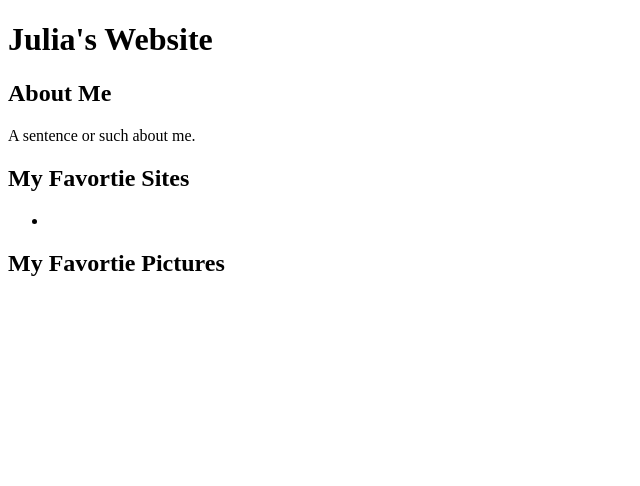
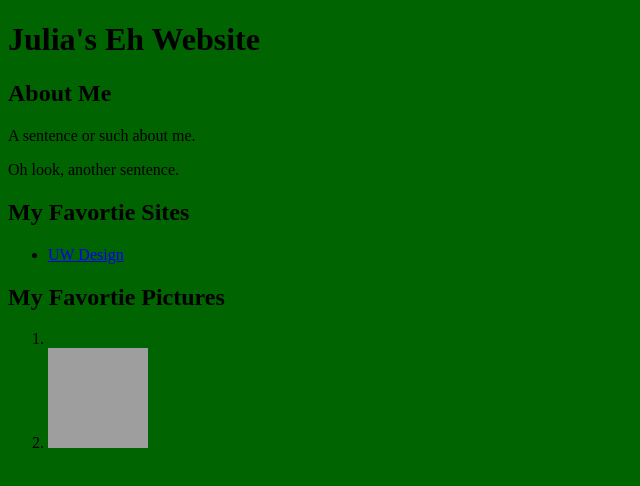
Before and after one commit to koldej-1837544/koldej-1837544, a plain HTML site: page tags.html in a window 1280 px wide. Shown: the whole page, without its empty margins (0-640 px from the left). Drawn offline with Linux system fonts and the light colour scheme; grey boxes are pictures that could not be loaded.

Commit message:
Add files via upload

```diff
--- a/tags.html
+++ b/tags.html
@@ -4,17 +4,28 @@
 		<title>Julia's Website</title>
 	</head>
 
-	<body>
-		<h1>Julia's Website</h1>
+	<body style="background-color:darkgreen">
+
+		<h1>Julia's Eh Website</h1>
 		<h2>About Me</h2>
 		<p>A sentence or such about me.</p>
+		<p> Oh look, another sentence.</p>
 
 		<h2>My Favortie Sites</h2>
 		<ul>
-			<li></li>
+			<li>
+				<a href="https://art.washington.edu/design">UW Design</a>
+			</li>
 		</ul>
 
 		<h2>My Favortie Pictures</h2>
+		<ol>
+			<li>
+
+			<li>
+				<img src="https://d19fv2ziequ6ig.cloudfront.net/images/2018/3/23/Dubs_Story_Image.jpg?width=1440&height=810&mode=crop" title="Puppy Dubs" style="width:100px;height:100px" >
+			</li>
+		</ol>
 
 	</body>
 
```
